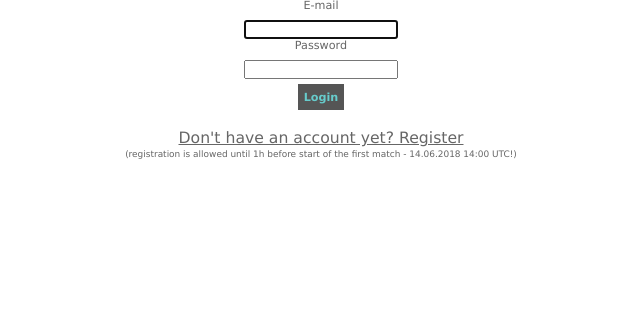
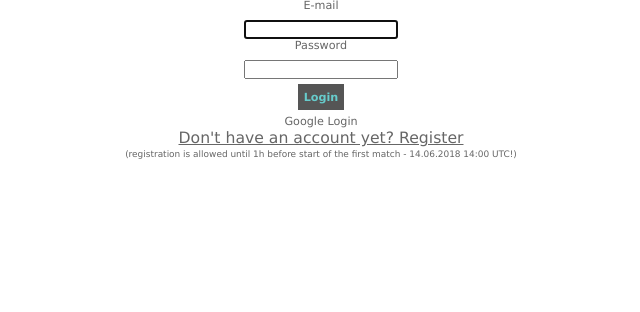
Before and after one commit to stalker314314/nasa_mala_kladionica, a Django app: page /login/ in a window 1280 px wide. Shown: the part 209-521 px from the top of the page, without its empty margins (314-954 px from the left). Run offline with Django 3.2, Linux system fonts and the light colour scheme; data comes from the database, SQL or seed files in the repository; some libraries are stand-ins or nearby versions.

Commit message:
Added google login btn

```diff
--- a/nmkapp/templates/login.html
+++ b/nmkapp/templates/login.html
@@ -43,6 +43,7 @@
 			&nbsp;&nbsp;<a href="/forgotpassword" style="font-size: 11px;">{% trans "I forgot my password" %}</a>
 			{% endif %}
 		</div>
+		<a href="{% url 'social:begin' 'google-oauth2' %}">Google Login</a>
 		<br/>
 		{% is_registration_allowed as is_registration_allowed %}
 		{% if is_registration_allowed %}
```
